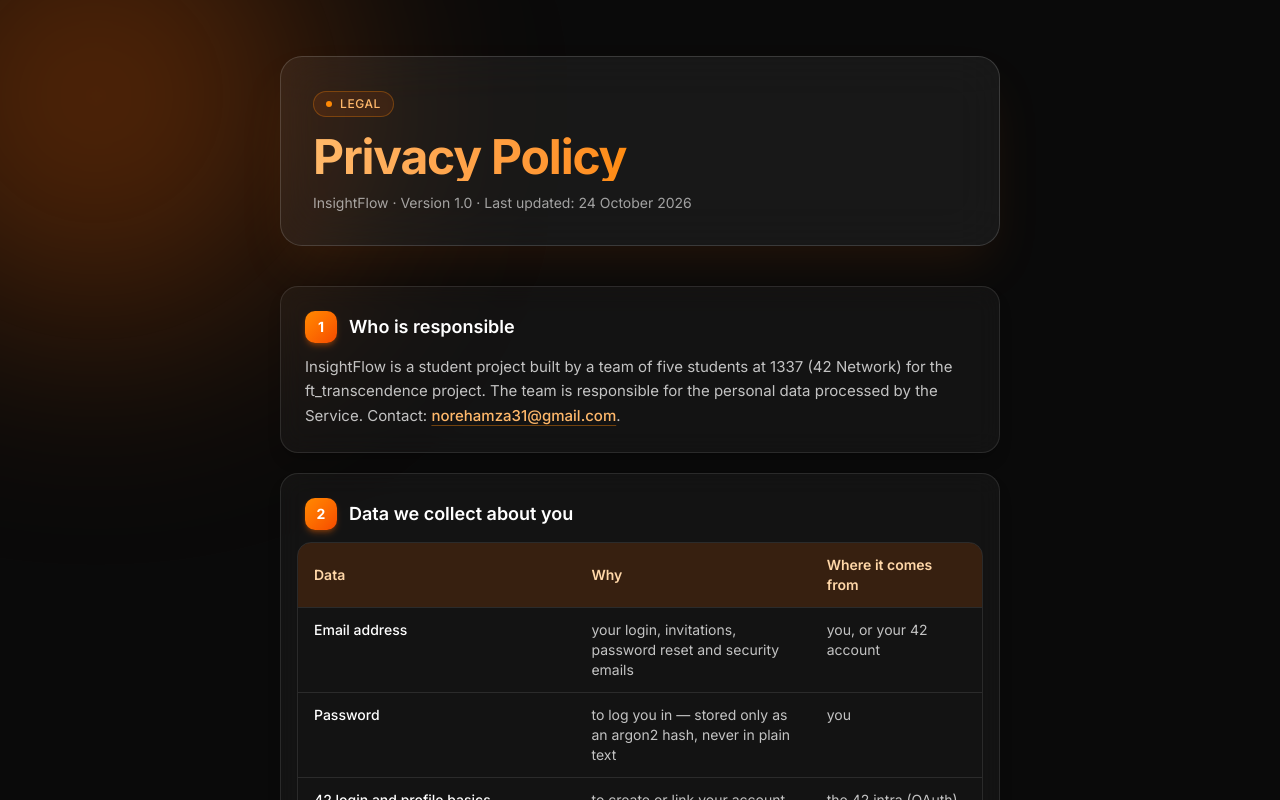
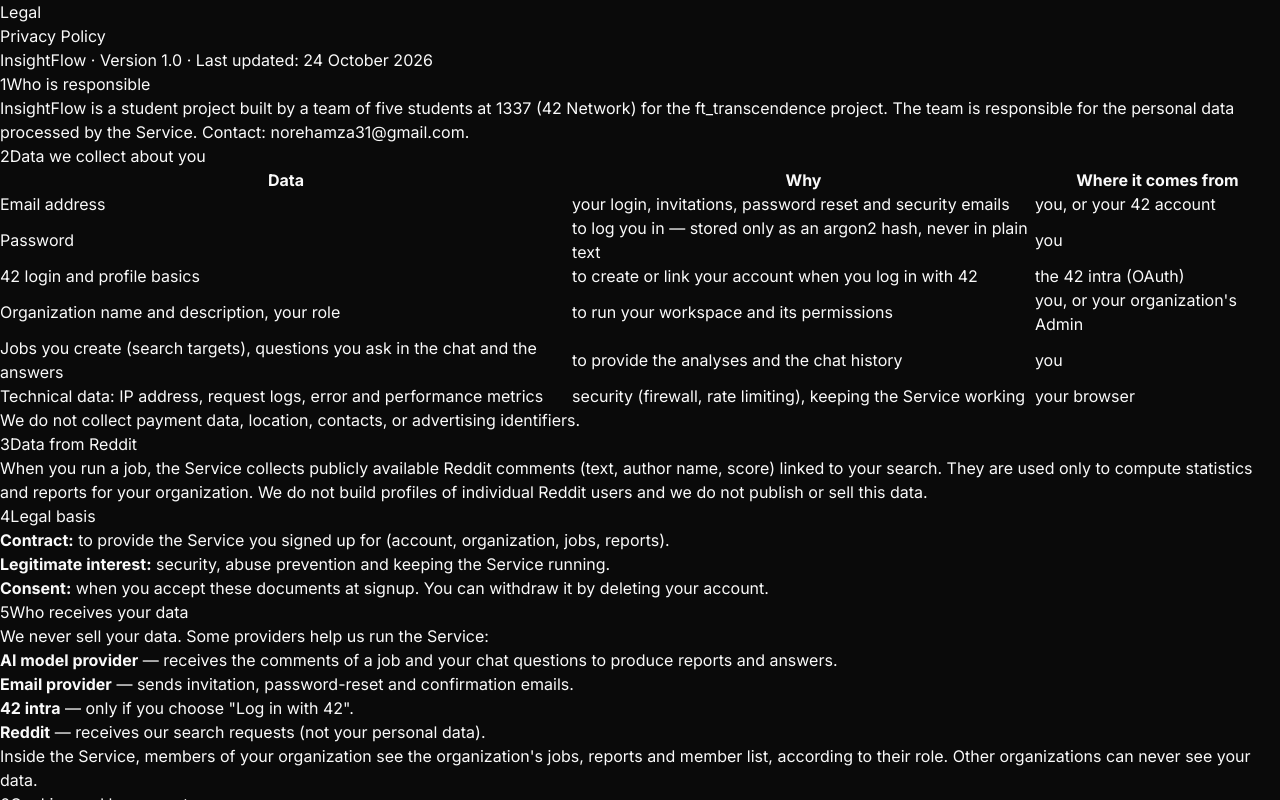
Before and after one commit to yomazini/ft_transcendence, a Next.js app in the folder frontend/: page /privacy in a window 1280 px wide. Shown: the top 800 px of the page. Built offline with nearby package versions, Linux system fonts and the light colour scheme.

Commit message:
refactor(privacy): remove styling

```diff
--- a/frontend/app/(legal)/privacy/page.tsx
+++ b/frontend/app/(legal)/privacy/page.tsx
@@ -45,7 +45,7 @@ const DATA_ROWS: { data: string; why: string; source: string }[] = [
 function Mail() {
   return (
     <a
-      className="font-medium text-orange-300 underline decoration-orange-400/40 underline-offset-4 transition hover:text-orange-200 hover:decoration-orange-300"
+
       href={`mailto:${CONTACT_EMAIL}`}
     >
       {CONTACT_EMAIL}
@@ -54,7 +54,7 @@ function Mail() {
 }
 
 function Strong({ children }: { children: ReactNode }) {
-  return <strong className="font-semibold text-orange-200">{children}</strong>;
+  return <strong>{children}</strong>;
 }
 
 function Section({
@@ -69,15 +69,15 @@ function Section({
   return (
     <section
       id={`section-${n}`}
-      className="group rounded-2xl border border-white/10 bg-white/[0.04] p-6 shadow-lg shadow-black/20 backdrop-blur-md transition hover:border-orange-400/40 hover:bg-white/[0.07]"
+
     >
-      <h2 className="mb-3 flex items-center gap-3 text-lg font-semibold text-white">
-        <span className="flex h-8 w-8 shrink-0 items-center justify-center rounded-lg bg-gradient-to-br from-orange-400 to-orange-600 text-sm font-bold text-white shadow-md shadow-orange-500/30">
+      <h2>
+        <span>
           {n}
         </span>
         {title}
       </h2>
-      <div className="space-y-3 text-[15px] leading-relaxed text-white/75">
+      <div>
         {children}
       </div>
     </section>
@@ -86,7 +86,7 @@ function Section({
 
 function List({ children }: { children: ReactNode }) {
   return (
-    <ul className="list-disc space-y-2 pl-5 marker:text-orange-400 [&>li]:pl-1">
+    <ul>
       {children}
     </ul>
   );
@@ -94,37 +94,23 @@ function List({ children }: { children: ReactNode }) {
 
 export default function PrivacyPage() {
   return (
-    <div className="relative min-h-screen overflow-hidden bg-neutral-950 text-white">
-      {/* Background glow blobs */}
-      <div
-        aria-hidden
-        className="pointer-events-none absolute -left-32 -top-32 h-[28rem] w-[28rem] rounded-full bg-orange-500/30 blur-[120px]"
-      />
-      <div
-        aria-hidden
-        className="pointer-events-none absolute right-[-8rem] top-1/3 h-[26rem] w-[26rem] rounded-full bg-amber-500/20 blur-[130px]"
-      />
-      <div
-        aria-hidden
-        className="pointer-events-none absolute bottom-[-10rem] left-1/4 h-[30rem] w-[30rem] rounded-full bg-orange-600/20 blur-[140px]"
-      />
-
-      <main className="relative mx-auto max-w-3xl px-6 py-14">
+    <div>
+<main>
         {/* Header */}
-        <header className="mb-10 rounded-3xl border border-white/15 bg-white/[0.06] p-8 shadow-2xl shadow-orange-500/10 backdrop-blur-xl">
-          <span className="mb-4 inline-flex items-center gap-2 rounded-full border border-orange-400/30 bg-orange-500/10 px-3 py-1 text-xs font-medium uppercase tracking-wider text-orange-300">
-            <span className="h-1.5 w-1.5 rounded-full bg-orange-400" />
+        <header>
+          <span>
+            <span />
             Legal
           </span>
-          <h1 className="bg-gradient-to-r from-orange-300 via-orange-400 to-amber-500 bg-clip-text text-4xl font-bold tracking-tight text-transparent sm:text-5xl">
+          <h1>
             Privacy Policy
           </h1>
-          <p className="mt-3 text-sm text-white/60">
+          <p>
             InsightFlow · Version 1.0 · Last updated: 24 October 2026
           </p>
         </header>
 
-        <div className="space-y-5">
+        <div>
           <Section n={1} title="Who is responsible">
             <p>
               InsightFlow is a student project built by a team of five students
@@ -135,13 +121,13 @@ export default function PrivacyPage() {
           </Section>
 
           <Section n={2} title="Data we collect about you">
-            <div className="-mx-2 overflow-x-auto">
-              <table className="w-full min-w-[34rem] border-separate border-spacing-0 overflow-hidden rounded-xl border border-white/10 text-left text-sm">
+            <div>
+              <table>
                 <thead>
-                  <tr className="bg-orange-500/15 text-orange-200">
-                    <th className="px-4 py-3 font-semibold">Data</th>
-                    <th className="px-4 py-3 font-semibold">Why</th>
-                    <th className="px-4 py-3 font-semibold">
+                  <tr>
+                    <th>Data</th>
+                    <th>Why</th>
+                    <th>
                       Where it comes from
                     </th>
                   </tr>
@@ -150,15 +136,15 @@ export default function PrivacyPage() {
                   {DATA_ROWS.map((row) => (
                     <tr
                       key={row.data}
-                      className="align-top transition hover:bg-white/[0.05]"
+
                     >
-                      <td className="border-t border-white/10 px-4 py-3 font-medium text-white">
+                      <td>
                         {row.data}
                       </td>
-                      <td className="border-t border-white/10 px-4 py-3">
+                      <td>
                         {row.why}
                       </td>
-                      <td className="border-t border-white/10 px-4 py-3">
+                      <td>
                         {row.source}
                       </td>
                     </tr>
```
